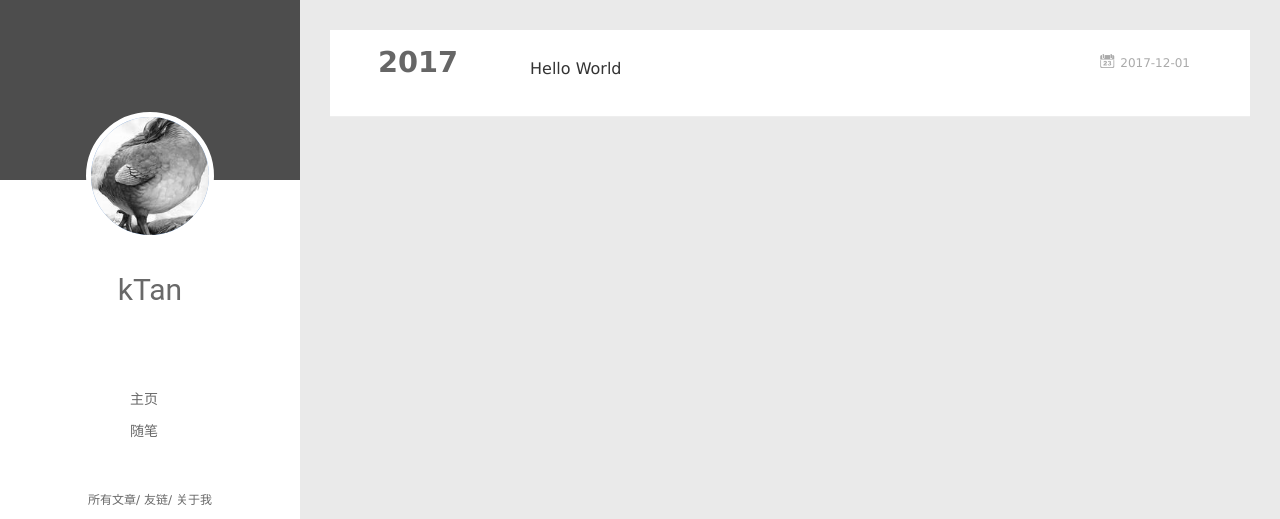
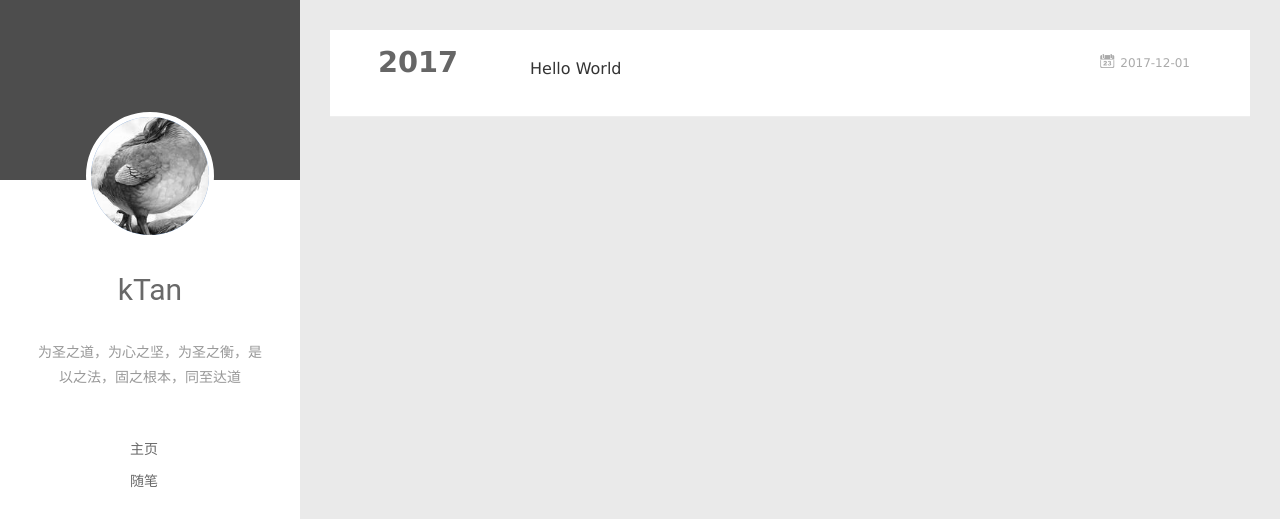
Before and after one commit to aswfit/aswfit.github.io, a plain HTML site: page archives/2017/12/index.html in a window 1280 px wide. Shown: the top 519 px of the page. Drawn offline with Linux system fonts and the light colour scheme; no server answers; files whose address does not match are found by name.

Commit message:
Site updated: 2017-12-04 15:11:50

```diff
--- a/archives/2017/12/index.html
+++ b/archives/2017/12/index.html
@@ -8,13 +8,16 @@
   <link rel="dns-prefetch" href="http://www.aswfit.com">
   <title>Archives: 2017/12 | kTan的博客</title>
   <meta name="viewport" content="width=device-width, initial-scale=1, maximum-scale=1">
-  <meta property="og:type" content="website">
+  <meta name="description" content="为圣之道，为心之坚，为圣之衡，是以之法，固之根本，同至达道">
+<meta property="og:type" content="website">
 <meta property="og:title" content="kTan的博客">
 <meta property="og:url" content="http://www.aswfit.com/archives/2017/12/index.html">
 <meta property="og:site_name" content="kTan的博客">
+<meta property="og:description" content="为圣之道，为心之坚，为圣之衡，是以之法，固之根本，同至达道">
 <meta property="og:locale" content="zh-CN">
 <meta name="twitter:card" content="summary">
 <meta name="twitter:title" content="kTan的博客">
+<meta name="twitter:description" content="为圣之道，为心之坚，为圣之衡，是以之法，固之根本，同至达道">
 
     <link rel="alternative" href="/atom.xml" title="kTan的博客" type="application/atom+xml">
 
@@ -48,6 +51,8 @@
 		<hgroup>
 		  <h1 class="header-author"><a href="/">kTan</a></h1>
 		</hgroup>
+
+		<p class="header-subtitle">为圣之道，为心之坚，为圣之衡，是以之法，固之根本，同至达道</p>
 
 
 		<nav class="header-menu">
@@ -104,6 +109,8 @@
 			<hgroup>
 			  <h1 class="header-author js-header-author">kTan</h1>
 			</hgroup>
+
+			<p class="header-subtitle"><i class="icon icon-quo-left"></i>为圣之道，为心之坚，为圣之衡，是以之法，固之根本，同至达道<i class="icon icon-quo-right"></i></p>
 
 
 
```
Also changed, not shown: 2017/12/01/hello-world/index.html (+4 -0 lines), archives/2017/index.html (+8 -1 lines), archives/index.html (+8 -1 lines), index.html (+8 -1 lines).
